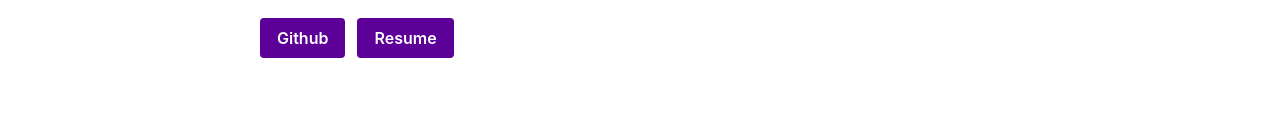
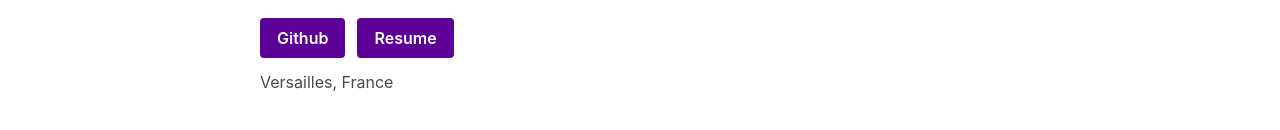
Before and after one commit to purpleweb/purpleweb-website, a website: page index.html in a window 1280 px wide. Shown: the part 532-662 px from the top of the page. Drawn offline with Linux system fonts and the light colour scheme.

Commit message:
Versailles, France

```diff
--- a/index.html
+++ b/index.html
@@ -46,6 +46,11 @@
                 </a>
               </p>
             </div>
+            <div class="content">
+              <p>
+                Versailles, France
+              </p>
+            </div>
           </div>
         </div>
       </div>
```
